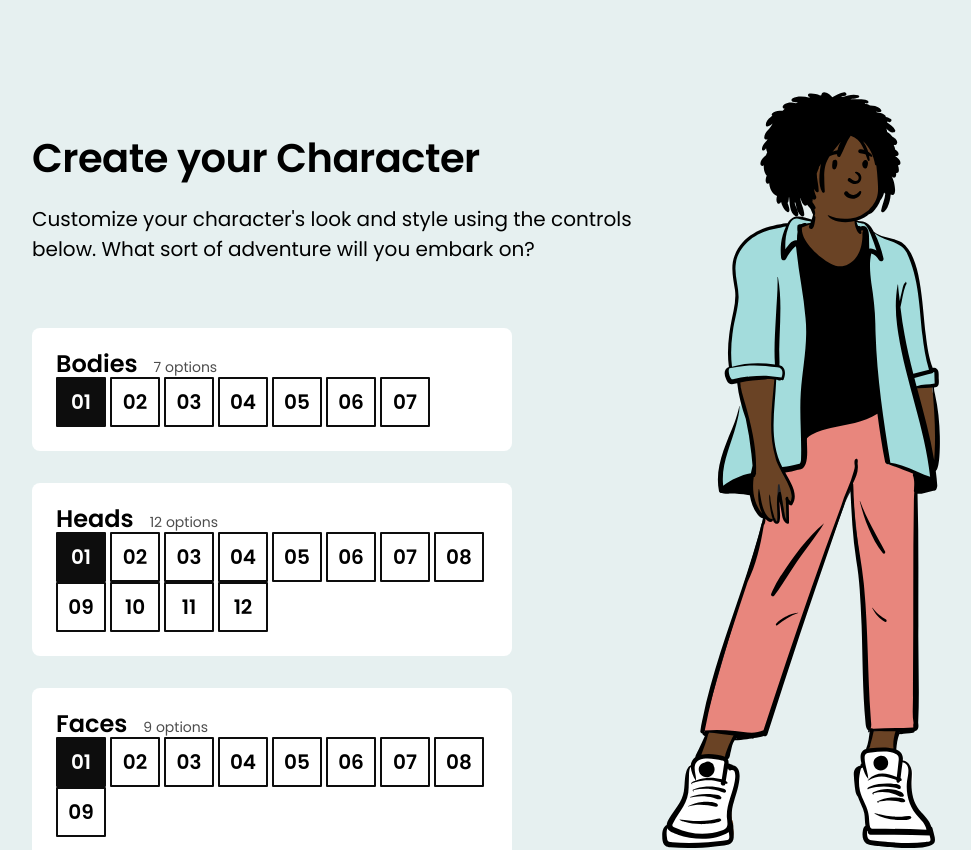
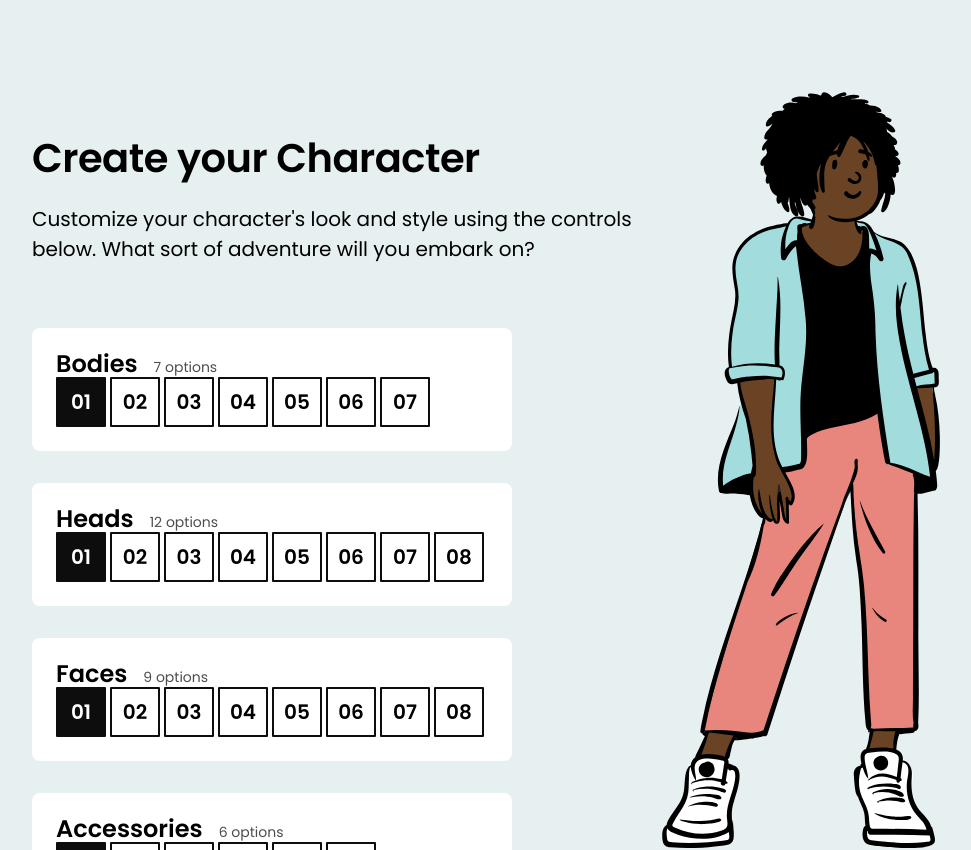
Before and after one commit to eysterbrian/css-for-js-character-creator, a React (Create React App) app: page / in a window 1280 px wide. Shown: the top 850 px of the page, without its empty margins (128-1099 px from the left). Built offline with nearby package versions, Linux system fonts and the light colour scheme.

Commit message:
Ex3: Add overflow scroll to control panels

```diff
--- a/src/components/ButtonRow/ButtonRow.module.css
+++ b/src/components/ButtonRow/ButtonRow.module.css
@@ -1,2 +1,4 @@
 .buttonRow {
+  overflow-y: scroll;
+  white-space: nowrap;
 }
```
